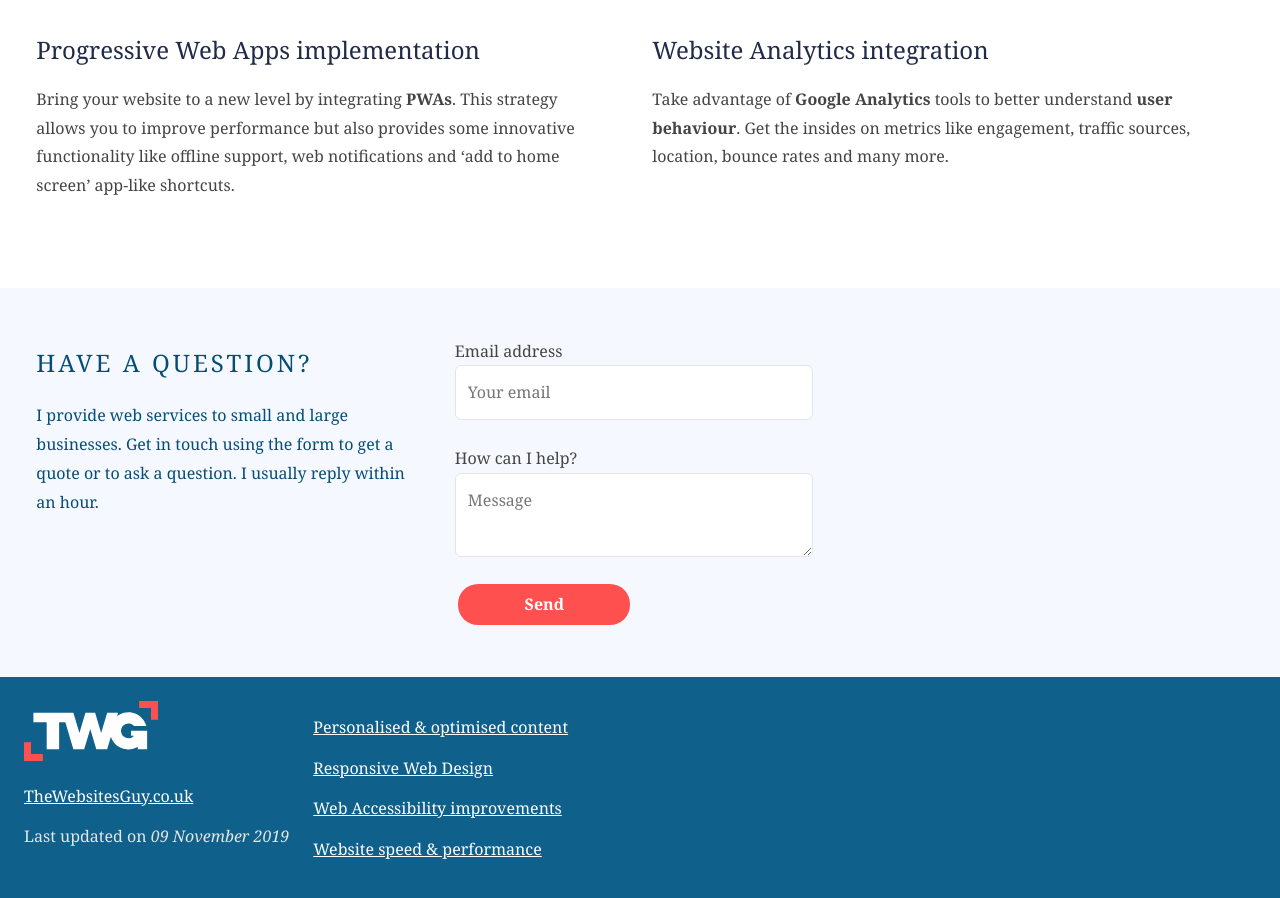
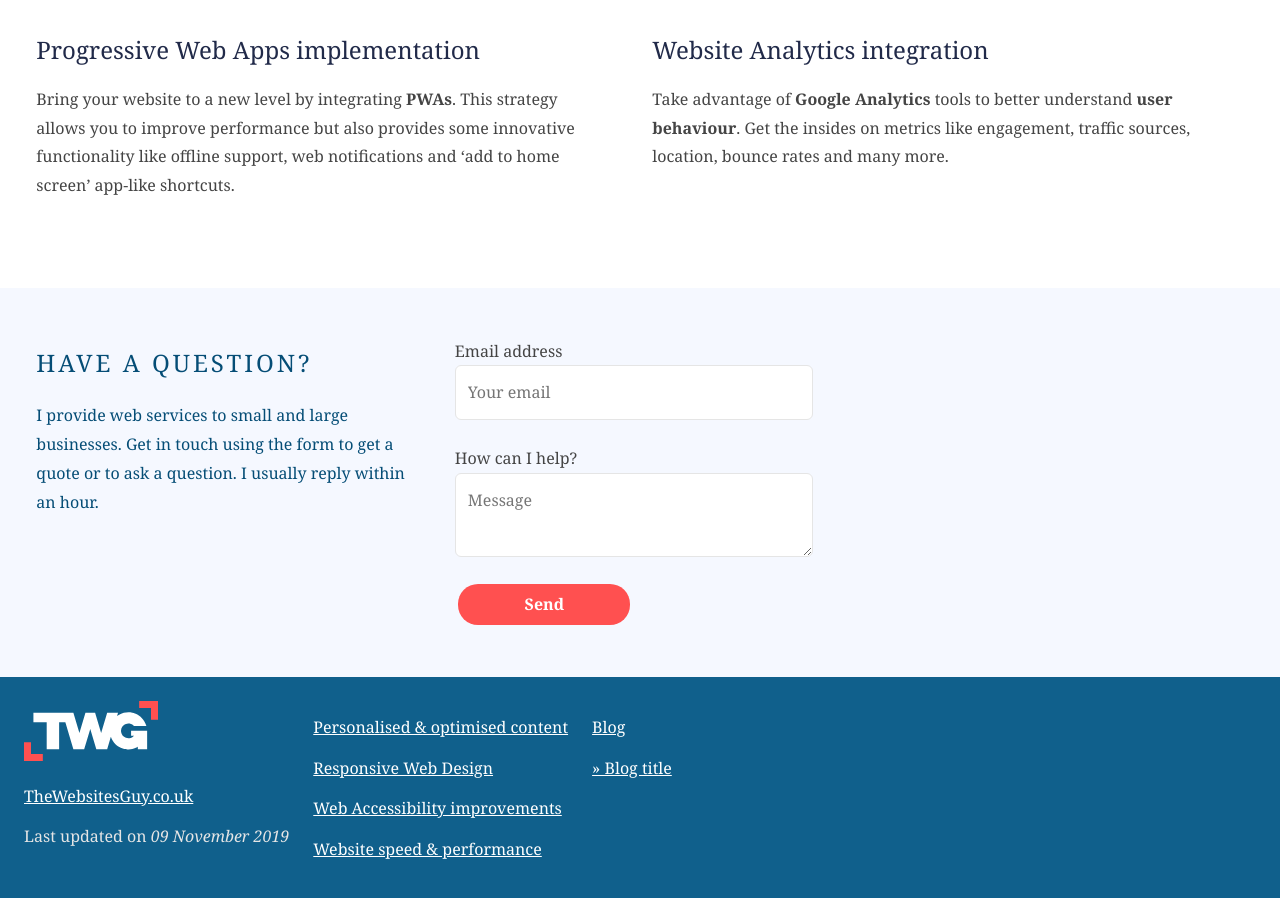
Before and after one commit to proochster/thewebsitesguy, a Jekyll site: the page built from index.html, in a window 1280 px wide and 900 px high, scrolled down 1526 px. Built offline with Jekyll 4.4.1, drawn with Linux system fonts in a browser that asks for light colours; comment, search, counter and statistics services are not loaded.

Commit message:
+ Blog footer links

```diff
--- a/_includes/footer.html
+++ b/_includes/footer.html
@@ -8,6 +8,12 @@
                 <div class="m-50 l-25 p-b p-r-d">{% for page in site.pages %}{% if page.title %}{% unless page.title == 'Blog' %}
                     <a title="{{ page.title }}" href="{{ site.url }}{{ page.url }}" class="block light p-t">{{ page.title }}</a>{% endunless %}{% endif %}{% endfor %}
                 </div>
+                <div class="m-50 l-25 p-b p-r-d">
+                    <a title="Blog" href="{{ site.url }}/blog.html" class="block light p-t">Blog</a>
+                    {% for post in site.posts limit:5 %}
+                    <a title="{{ post.title }}" href="{{ post.url }}{{ post.url }}" class="block light p-t">
+                    &raquo; {{ post.title }}</a>{% endfor %}
+                </div>
             </div>
         </footer>
         <script src="https://www.gstatic.com/firebasejs/6.6.2/firebase-app.js"></script>
```
